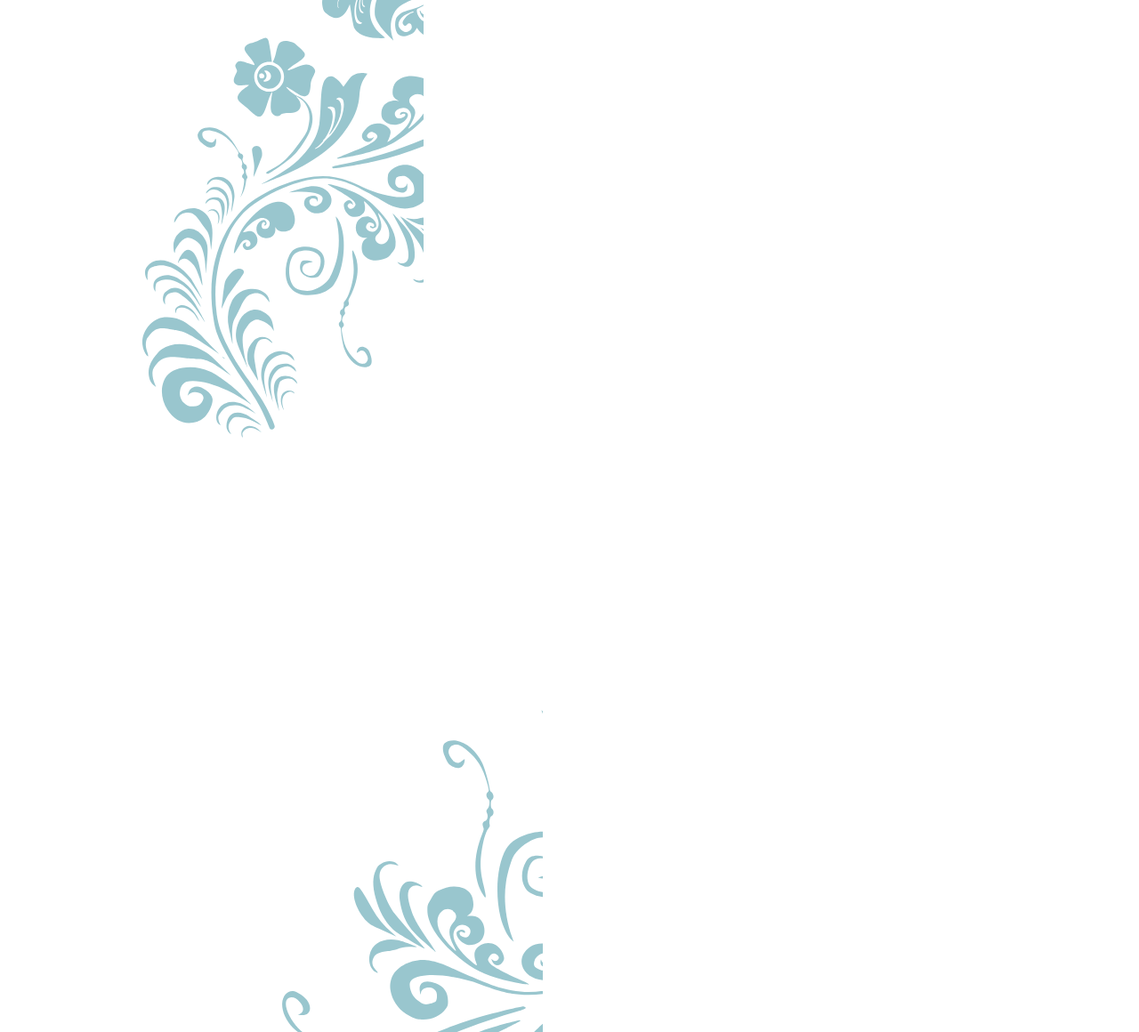
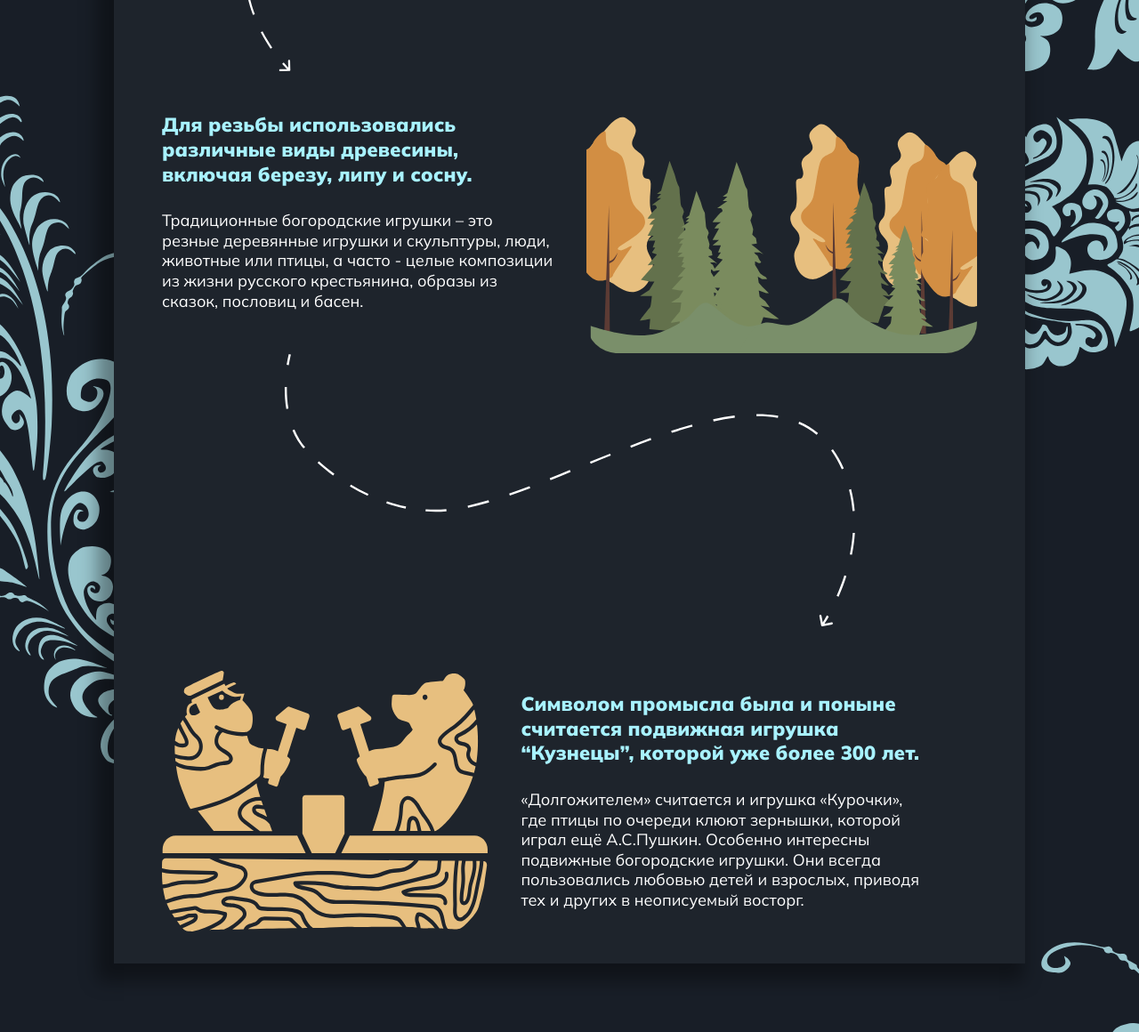
Before and after one commit to snypoon/bogorodskayaartel, a plain HTML site: page index.html in a window 1280 px wide. Shown: the part 1640-2800 px from the top of the page at 89% size. Drawn offline with nearby package versions, Linux system fonts and the light colour scheme; the site is published under a folder, as on GitHub Pages, so addresses that start at the root find nothing.

Commit message:
Update index.html

```diff
--- a/index.html
+++ b/index.html
@@ -5,14 +5,14 @@
     <meta name="viewport" content="width=device-width, initial-scale=1.0">
     <title>Артель Богородских Мастеров</title>
     <link href="https://unpkg.com/aos@2.3.1/dist/aos.css" rel="stylesheet">
-    <link rel="stylesheet" href="splide.min.css">
-    <link rel="stylesheet" href="/styles/style.css">
-    <link rel="shortcut icon" href="/fav.svg" type="any">
+    <link rel="stylesheet" href="./splide.min.css">
+    <link rel="stylesheet" href="./styles/style.css">
+    <link rel="shortcut icon" href="./fav.svg" type="any">
 </head>
 <body>
     <header class="header" id="header">
         <a href="#" class="header__logo">
-            <img src="/img/logo_light_1.svg" alt="logo" class="header__logo_img">
+            <img src="./img/logo_light_1.svg" alt="logo" class="header__logo_img">
         </a>
         <nav class="header__nav">
             <a href="#info" class="header__nav_item">О проекте</a>
@@ -51,7 +51,7 @@
                     data-aos-easing="ease-in-out"
                     data-aos-mirror="true"
                     >
-                        <img class="list__img" src="img/list_1.svg" alt="img">
+                        <img class="list__img" src="./img/list_1.svg" alt="img">
                         <div class="list__text">
                             <h4 class="list__ttl">Бытует легенда, что первые деревянные игрушки для детишек вырезал преподобный Сергей Радонежский</h4>
                             <p class="list__desc">История богородской деревянной игрушки и скульптуры начинается в XV–XVI веках, насчитывает более 350 лет существования. Родиной  является  село Богородское, известное с середины 15 века, Богородские резчики долгое время делали товар «в бельё» (неокрашенное дерево), отвозили в Сергиев Посад, где игрушки раскрашивались.</p>
@@ -69,7 +69,7 @@
                             <h4 class="list__ttl">Для резьбы использовались различные виды древесины, включая березу, липу и сосну.</h4>
                             <p class="list__desc">Традиционные богородские игрушки – это резные деревянные игрушки и скульптуры, люди, животные или птицы, а часто - целые композиции из жизни русского крестьянина, образы из сказок, пословиц и басен. </p>
                         </div>
-                        <img class="list__img" src="img/list_2.svg" alt="img">
+                        <img class="list__img" src="./img/list_2.svg" alt="img">
                     </li>
                     <img class="list__arrow-2" src="./img/Arrow_2.svg" alt="arrow">
                     <li class="list__item"
@@ -79,7 +79,7 @@
                     data-aos-easing="ease-in-out"
                     data-aos-mirror="true"
                     >
-                        <img class="list__img logo" src="img/list_3.svg" alt="img">
+                        <img class="list__img logo" src="./img/list_3.svg" alt="img">
                         <div class="list__text">
                             <h4 class="list__ttl">Символом промысла была и поныне считается подвижная игрушка “Кузнецы”, которой уже более 300 лет. </h4>
                             <p class="list__desc">«Долгожителем» считается и игрушка «Курочки», где птицы по очереди клюют зернышки, которой играл ещё А.С.Пушкин.
```
